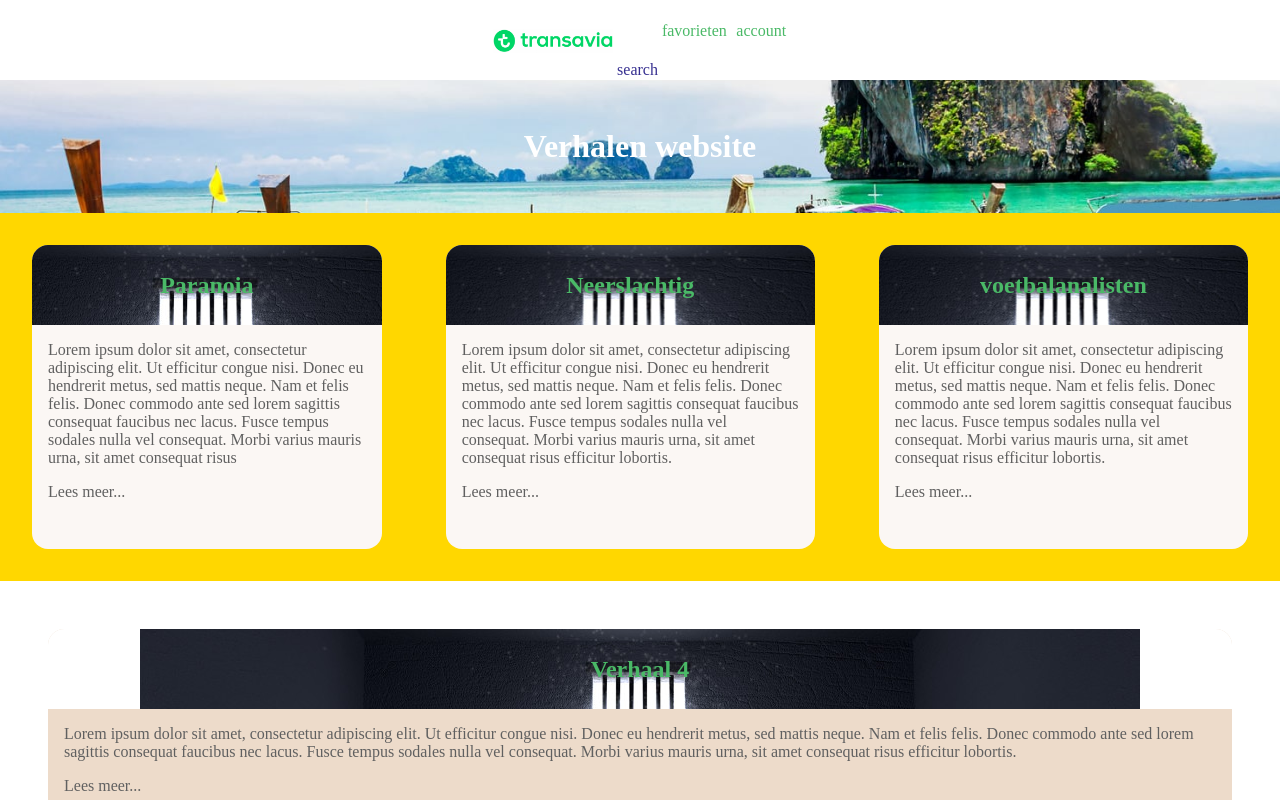
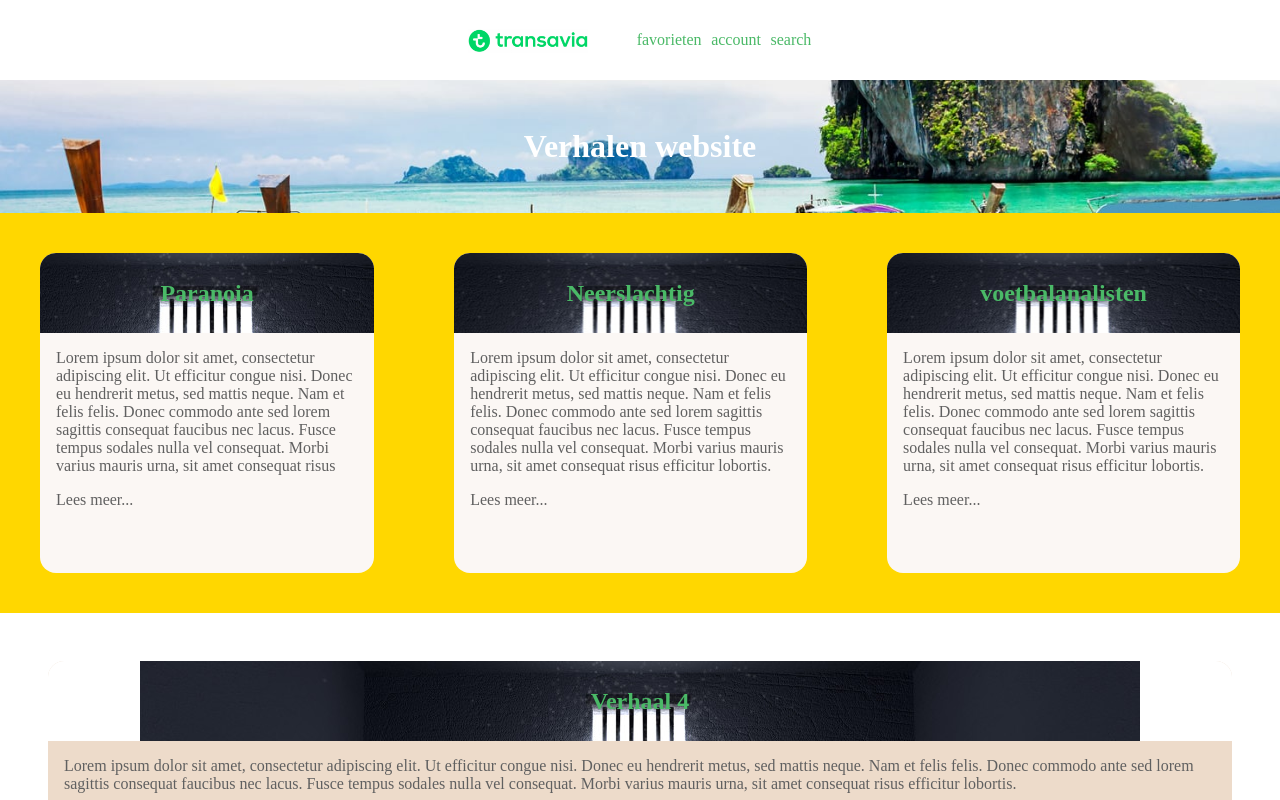
Before and after one commit to Reinierekens/blok-web, a plain HTML site: page index.html in a window 1280 px wide. Shown: the top 800 px of the page. Drawn offline with Linux system fonts and the light colour scheme.

Commit message:
kleine aanpassing

```diff
--- a/index.html
+++ b/index.html
@@ -18,14 +18,13 @@
         <nav>
             <ul>
                 <li><a href="#">favorieten</a></li>
-                <li>
-                    <a href="#">account</a>
-                </li>
+                <li><a href="#">account</a></li>
+                <li><a href="#">search</a></li>
 
             </ul>
             <form>
                 <label>
-                    <a href="#">search</a>
+
                 </label>
             </form>
         </nav>
--- a/style.css
+++ b/style.css
@@ -73,6 +73,11 @@ main {
     overflow-x: scroll;
 }
 
+main>article {
+    margin: 2.5em;
+    height: 20em;
+}
+
 section> article {
     margin: em;
     border-radius: 1em;
```
